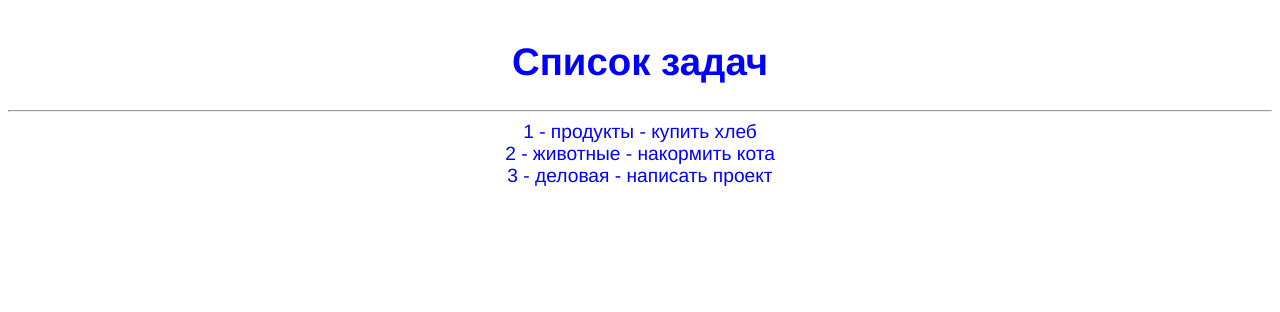
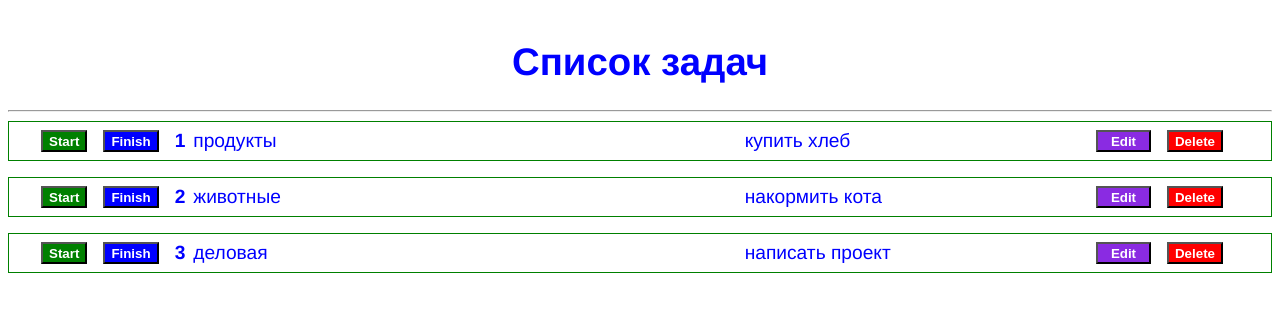
Before and after one commit to Ivan583/test-list, a Vue app: page / in a window 1280 px wide. Shown: the top 312 px of the page. Built offline with nearby package versions, Linux system fonts and the light colour scheme.

Commit message:
Форматирование элементов списка

```diff
--- a/src/components/TaskItem.vue
+++ b/src/components/TaskItem.vue
@@ -1,5 +1,29 @@
 <template>
-  <li>{{ elem.id }} - {{ elem.title }} - {{ elem.description}}</li>
+  <li>
+    <div class="container">
+      <div>
+        <div>
+          <button class="start">Start</button>
+          <button class="finish">Finish</button>
+          <div class="box">
+            <span class="index">
+              <strong>{{ elem.id }}</strong>
+            </span>
+            <span>{{ elem.title }}</span>
+          </div>
+        </div>
+
+        <div>
+          <span>{{ elem.description }}</span>
+        </div>
+      </div>
+
+      <div>
+        <button class="edit">Edit</button>
+        <button class="delete">Delete</button>
+      </div>
+    </div>
+  </li>
 </template>
 
 <script>
@@ -12,3 +36,52 @@ export default {
   }
 };
 </script>
+
+<style scoped>
+div {
+  display: flex;
+}
+
+.container {
+  justify-content: space-between;
+  padding: 0.5rem 2rem;
+  margin-bottom: 1rem;
+  border: 1px solid green;
+}
+
+.box {
+  width: 570px;
+}
+
+button {
+  margin-right: 1rem;
+  font-weight: bold;
+  color: #fff;
+}
+
+.start {
+  background-color: green;
+}
+
+.finish {
+  background-color: blue;
+}
+
+.edit {
+  background-color: blueviolet;
+  width: 55px;
+}
+
+.delete {
+  background-color: red;
+}
+
+span {
+  margin-right: 1.5rem;
+  text-align: left;
+}
+
+.index {
+  margin-right: 0.5rem;
+}
+</style>
```
